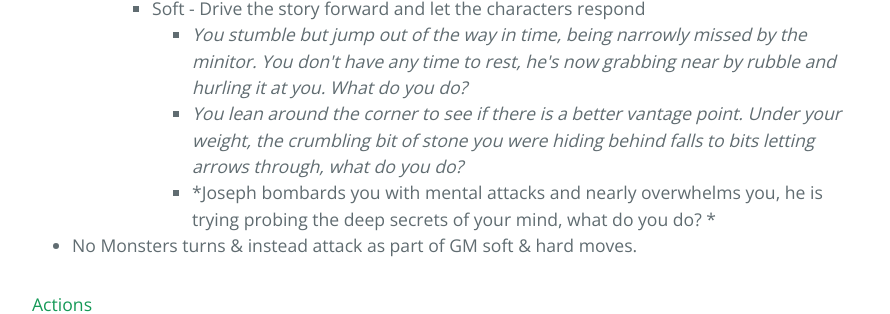
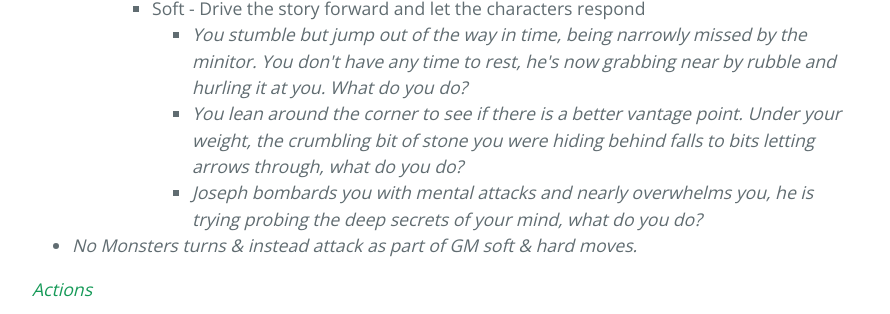
Before and after one commit to Gwash3189/dnd-dw-crossover, a plain HTML site: page index.html in a window 1280 px wide. Shown: the part 1129-1443 px from the top of the page, without its empty margins (192-1082 px from the left). Drawn offline with nearby package versions, Linux system fonts and the light colour scheme.

Commit message:
Update index.html

```diff
--- a/index.html
+++ b/index.html
@@ -60,7 +60,7 @@
 <li> <em>You stumble but jump out of the way in time, being narrowly missed by the minitor. You don't have any time to rest, he's now grabbing near by rubble and hurling it at you. What do you do?</em>
 </li>
 <li><em>You lean around the corner to see if there is a better vantage point. Under your weight, the crumbling bit of stone you were hiding behind falls to bits letting arrows through, what do you do?</em></li>
-<li>*Joseph bombards you with mental attacks and nearly overwhelms you, he is trying probing the deep secrets of your mind, what do you do? *</li>
+<li><em>Joseph bombards you with mental attacks and nearly overwhelms you, he is trying probing the deep secrets of your mind, what do you do?<em></em></li>
 </ul>
 </li>
 </ul>
@@ -232,7 +232,7 @@
 </li>
 <li>
 <strong>Failure</strong>
-    * <code>Check Roll &lt; DC / 2</code>
+<ul><li><code>Check Roll &lt; DC / 2</code></li></ul>
 </li>
 </ul>
 
```
